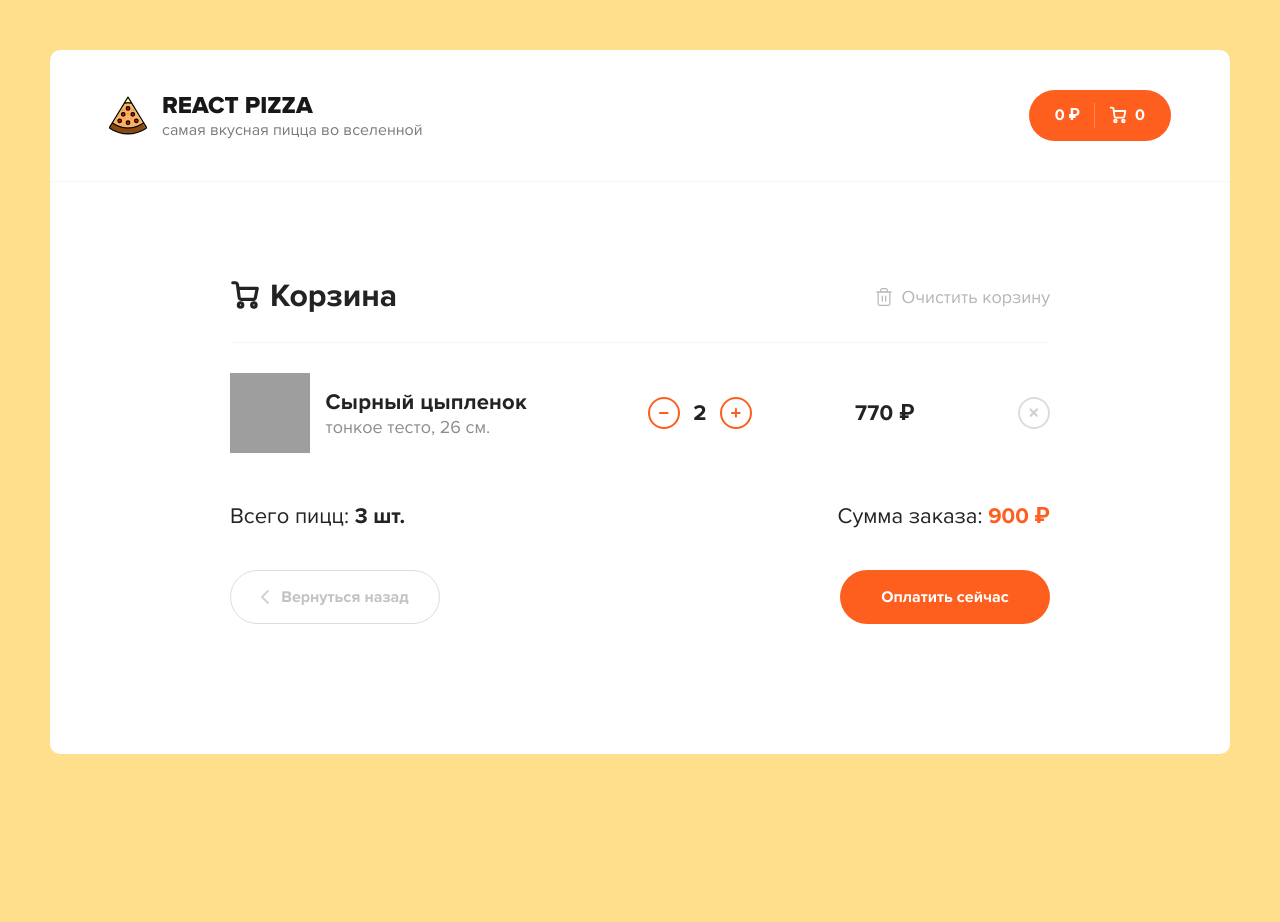
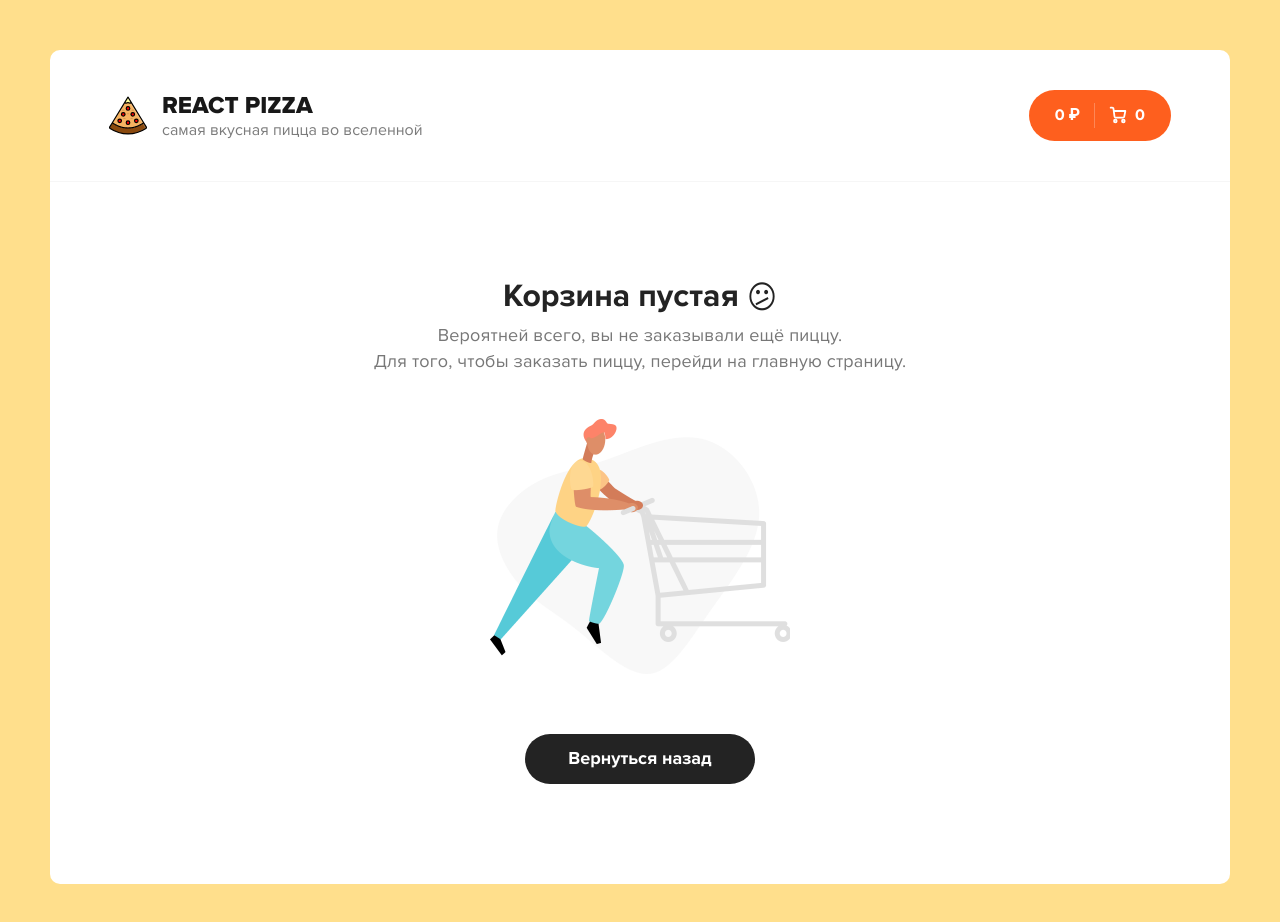
Before and after one commit to Retskey2/react-pizza, a React (Create React App) app: page /cart in a window 1280 px wide. Shown: the top 922 px of the page. Before the commit the page ends 804 px from the top, so only its background shows below. Built offline with nearby package versions, Linux system fonts and the light colour scheme; grey boxes are pictures that could not be loaded.

Commit message:
React pizza#10 -Финальная часть всего! -Реакт-пицца готова.
-Добавлена основа для бекенжа и увелечение с уменьшением пицц в корзине

```diff
--- a/package.json
+++ b/package.json
@@ -34,6 +34,7 @@
       "react-app/jest"
     ]
   },
+  "proxy": "http://localhost:3001",
   "browserslist": {
     "production": [
       ">0.2%",
--- a/src/components/Button.jsx
+++ b/src/components/Button.jsx
@@ -1,10 +1,10 @@
 import React from "react";
 import classNames from "classnames";
 
-function Button({children, outline, className,onClickAddPizza}) {
+function Button({onClick,children, outline, className}) {
     return (
         <button
-            onClick={onClickAddPizza}
+            onClick={onClick}
             className={classNames('button', className,
             {'button--outline': outline,}
         )}>
--- a/src/components/Categories.jsx
+++ b/src/components/Categories.jsx
@@ -1,4 +1,4 @@
-import React, {useState} from "react";
+import React from "react";
 import PropTypes from "prop-types";
 
 const Categories = React.memo(function Categories ({activeCategory, items, onClickCategory}) {
--- a/src/components/index.js
+++ b/src/components/index.js
@@ -4,3 +4,4 @@ export {default as Categories} from '../components/Categories';
 export {default as SortPopup} from '../components/SortPopup';
 export {default as PizzaBlock} from './PizzaBlock';
 export {default as LoadingPizzaBlock} from './PizzaBlock/LoadingPizzaBlock'
+export {default as CartItem} from  './CartItem'
--- a/src/pages/Cart.jsx
+++ b/src/pages/Cart.jsx
@@ -1,8 +1,44 @@
+import {useDispatch, useSelector} from "react-redux";
+
+import {Button, CartItem} from "../components";
+import {addItem, clearCart, removeCartItem, subtractItem} from "../redux/actions/cart";
+import CartEmptyImage from '../assets/empty-cart.png';
+import {Link} from "react-router-dom";
+
 function Cart() {
+    const dispatch = useDispatch()
+    const {totalPrice, totalCount, items} = useSelector(({cart}) => cart);
+    const addedPizzas = Object.keys(items).map(key => {
+        return items[key].items[0];
+    });
+
+    const onClearCart = () => {
+        if (window.confirm('Вы действительно хотите очистить корзину?')) {
+            dispatch(clearCart());
+        }
+    }
+
+    const onRemoveCartItem = (id) => {
+        dispatch(removeCartItem(id));
+    }
+
+    const  onAddItem = (id) => {
+        dispatch(addItem(id))
+    }
+
+    const  onSubtractItem = (id) => {
+        dispatch(subtractItem(id))
+    }
+
+    const OnClickOrder = () => {
+        console.log('ВАШ ЗАКАЗ ', items)
+    }
+
     return (
         <div className="content">
             <div className="container container--cart">
-                <div className="cart">
+                {
+                    totalCount ? <div className="cart">
                             <div className="cart__top">
                                 <h2 className="content__title">
                                     <svg width="18" height="18" viewBox="0 0 18 18" fill="none"
@@ -22,101 +58,76 @@ function Cart() {
                                 <div className="cart__clear">
                                     <svg width="20" height="20" viewBox="0 0 20 20" fill="none"
                                          xmlns="http://www.w3.org/2000/svg">
-                                <path d="M2.5 5H4.16667H17.5" stroke="#B6B6B6" strokeWidth="1.2" strokeLinecap="round"
+                                        <path d="M2.5 5H4.16667H17.5" stroke="#B6B6B6" strokeWidth="1.2"
+                                              strokeLinecap="round"
                                               strokeLinejoin="round"/>
                                         <path
                                             d="M6.66663 5.00001V3.33334C6.66663 2.89131 6.84222 2.46739 7.15478 2.15483C7.46734 1.84227 7.89127 1.66667 8.33329 1.66667H11.6666C12.1087 1.66667 12.5326 1.84227 12.8451 2.15483C13.1577 2.46739 13.3333 2.89131 13.3333 3.33334V5.00001M15.8333 5.00001V16.6667C15.8333 17.1087 15.6577 17.5326 15.3451 17.8452C15.0326 18.1577 14.6087 18.3333 14.1666 18.3333H5.83329C5.39127 18.3333 4.96734 18.1577 4.65478 17.8452C4.34222 17.5326 4.16663 17.1087 4.16663 16.6667V5.00001H15.8333Z"
-                                    stroke="#B6B6B6" strokeWidth="1.2" strokeLinecap="round" strokeLinejoin="round"/>
+                                            stroke="#B6B6B6" strokeWidth="1.2" strokeLinecap="round"
+                                            strokeLinejoin="round"/>
                                         <path d="M8.33337 9.16667V14.1667" stroke="#B6B6B6" strokeWidth="1.2"
                                               strokeLinecap="round" strokeLinejoin="round"/>
                                         <path d="M11.6666 9.16667V14.1667" stroke="#B6B6B6" strokeWidth="1.2"
                                               strokeLinecap="round" strokeLinejoin="round"/>
                                     </svg>
-                            <span>Очистить корзину</span>
+                                    <span onClick={onClearCart}>Очистить корзину</span>
                                 </div>
                             </div>
                             <div className="content__items">
-                        <div className="cart__item">
-                            <div className="cart__item-img">
-                                <img
-                                    className="pizza-block__image"
-                                    src="https://dodopizza-a.akamaihd.net/static/Img/Products/Pizza/ru-RU/b750f576-4a83-48e6-a283-5a8efb68c35d.jpg"
-                                    alt="Pizza"
-                                />
-                            </div>
-                            <div className="cart__item-info">
-                                <h3>Сырный цыпленок</h3>
-                                <p>тонкое тесто, 26 см.</p>
-                            </div>
-                            <div className="cart__item-count">
-                                <div className="button button--outline button--circle cart__item-count-minus">
-                                    <svg width="10" height="10" viewBox="0 0 10 10" fill="none"
-                                         xmlns="http://www.w3.org/2000/svg">
-                                        <path
-                                            d="M5.92001 3.84V5.76V8.64C5.92001 9.17016 5.49017 9.6 4.96001 9.6C4.42985 9.6 4.00001 9.17016 4.00001 8.64L4 5.76L4.00001 3.84V0.96C4.00001 0.42984 4.42985 0 4.96001 0C5.49017 0 5.92001 0.42984 5.92001 0.96V3.84Z"
-                                            fill="#EB5A1E"/>
-                                        <path
-                                            d="M5.75998 5.92001L3.83998 5.92001L0.959977 5.92001C0.429817 5.92001 -2.29533e-05 5.49017 -2.29301e-05 4.96001C-2.2907e-05 4.42985 0.429817 4.00001 0.959977 4.00001L3.83998 4L5.75998 4.00001L8.63998 4.00001C9.17014 4.00001 9.59998 4.42985 9.59998 4.96001C9.59998 5.49017 9.17014 5.92001 8.63998 5.92001L5.75998 5.92001Z"
-                                            fill="#EB5A1E"/>
-                                    </svg>
-                                </div>
-                                <b>2</b>
-                                <div className="button button--outline button--circle cart__item-count-plus">
-                                    <svg width="10" height="10" viewBox="0 0 10 10" fill="none"
-                                         xmlns="http://www.w3.org/2000/svg">
-                                        <path
-                                            d="M5.92001 3.84V5.76V8.64C5.92001 9.17016 5.49017 9.6 4.96001 9.6C4.42985 9.6 4.00001 9.17016 4.00001 8.64L4 5.76L4.00001 3.84V0.96C4.00001 0.42984 4.42985 0 4.96001 0C5.49017 0 5.92001 0.42984 5.92001 0.96V3.84Z"
-                                            fill="#EB5A1E"/>
-                                        <path
-                                            d="M5.75998 5.92001L3.83998 5.92001L0.959977 5.92001C0.429817 5.92001 -2.29533e-05 5.49017 -2.29301e-05 4.96001C-2.2907e-05 4.42985 0.429817 4.00001 0.959977 4.00001L3.83998 4L5.75998 4.00001L8.63998 4.00001C9.17014 4.00001 9.59998 4.42985 9.59998 4.96001C9.59998 5.49017 9.17014 5.92001 8.63998 5.92001L5.75998 5.92001Z"
-                                            fill="#EB5A1E"/>
-                                    </svg>
-
-                                </div>
-                            </div>
-                            <div className="cart__item-price">
-                                <b>770 ₽</b>
-                            </div>
-                            <div className="cart__item-remove">
-                                <div className="button button--outline button--circle">
-                                    <svg width="10" height="10" viewBox="0 0 10 10" fill="none"
-                                         xmlns="http://www.w3.org/2000/svg">
-                                        <path
-                                            d="M5.92001 3.84V5.76V8.64C5.92001 9.17016 5.49017 9.6 4.96001 9.6C4.42985 9.6 4.00001 9.17016 4.00001 8.64L4 5.76L4.00001 3.84V0.96C4.00001 0.42984 4.42985 0 4.96001 0C5.49017 0 5.92001 0.42984 5.92001 0.96V3.84Z"
-                                            fill="#EB5A1E"/>
-                                        <path
-                                            d="M5.75998 5.92001L3.83998 5.92001L0.959977 5.92001C0.429817 5.92001 -2.29533e-05 5.49017 -2.29301e-05 4.96001C-2.2907e-05 4.42985 0.429817 4.00001 0.959977 4.00001L3.83998 4L5.75998 4.00001L8.63998 4.00001C9.17014 4.00001 9.59998 4.42985 9.59998 4.96001C9.59998 5.49017 9.17014 5.92001 8.63998 5.92001L5.75998 5.92001Z"
-                                            fill="#EB5A1E"/>
-                                    </svg>
-
-                                </div>
-                            </div>
-                        </div>
-
+                                {
+                                    addedPizzas.map((obj) =>
+                                        <CartItem
+                                            key = {obj.id}
+                                            id = {obj.id}
+                                            imageURL = {obj.imageUrl}
+                                            name={obj.name}
+                                            type={obj.type}
+                                            size={obj.size}
+                                            totalPrice={items[obj.id].totalPrice}
+                                            totalCount={items[obj.id].items.length}
+                                            onRemove = {onRemoveCartItem}
+                                            onAdd = {onAddItem}
+                                            onSubtract = {onSubtractItem}
+                                        />)
+                                }
                             </div>
                             <div className="cart__bottom">
                                 <div className="cart__bottom-details">
-                            <span> Всего пицц: <b>3 шт.</b> </span>
-                            <span> Сумма заказа: <b>900 ₽</b> </span>
+                                    <span> Всего пицц: <b>{totalCount} шт.</b> </span>
+                                    <span> Сумма заказа: <b>{totalPrice} ₽</b> </span>
                                 </div>
                                 <div className="cart__bottom-buttons">
-                            <a href="/" className="button button--outline button--add go-back-btn">
+                                    <Link to="/" className="button button--outline button--add go-back-btn">
                                         <svg width="8" height="14" viewBox="0 0 8 14" fill="none"
                                              xmlns="http://www.w3.org/2000/svg">
                                             <path d="M7 13L1 6.93015L6.86175 1" stroke="#D3D3D3" strokeWidth="1.5"
                                                   strokeLinecap="round" strokeLinejoin="round"/>
                                         </svg>
-
                                         <span>Вернуться назад</span>
-                            </a>
-                            <div className="button pay-btn">
+                                    </Link>
+                                    <Button onClick={OnClickOrder} className="button pay-btn">
                                         <span>Оплатить сейчас</span>
+                                    </Button>
                                 </div>
                             </div>
+                        </div> :
+                        <div className="cart cart--empty">
+                            <h2>
+                                Корзина пустая <i>😕</i>
+                            </h2>
+                            <p>
+                                Вероятней всего, вы не заказывали ещё пиццу.<br/>
+                                Для того, чтобы заказать пиццу, перейди на главную страницу.
+                            </p>
+                            <img src={CartEmptyImage} alt="Empty cart"/>
+                            <Link to="/" className="button button--black">
+                                <span>Вернуться назад</span>
+                            </Link>
+                        </div>
+                }
             </div>
         </div>
-            </div>
-        </div>
+
     );
 }
 
--- a/src/pages/Home.jsx
+++ b/src/pages/Home.jsx
@@ -23,14 +23,17 @@ function Home() {
 
     useEffect(() => {
         dispatch(fetchPizzas(category, sortBy))
+        /* eslint-disable-next-line */
     }, [category, sortBy]);
 
     const onClickCategory = useCallback((index) => {
         dispatch(setCategory(index));
+        /* eslint-disable-next-line */
     }, []);
 
     const onClickSortBy = useCallback((type) => {
         dispatch(setSortBy(type));
+        /* eslint-disable-next-line */
     }, []);
 
     const handleAddPizzaToCart = (obj) => {
@@ -57,7 +60,7 @@ function Home() {
                             <PizzaBlock
                                 onClickAddPizza={handleAddPizzaToCart}
                                 key={obj.id}
-                                cartCount={cartItems[obj.id] && cartItems[obj.id].length}
+                                cartCount={cartItems[obj.id] && cartItems[obj.id].items.length}
                                 {...obj}
                             />
                         ))
--- a/src/redux/actions/pizza.js
+++ b/src/redux/actions/pizza.js
@@ -9,7 +9,7 @@ export const fetchPizzas = (category, sortBy) => (dispatch) => {
     dispatch(setLoaded(false))
 
     axios
-        .get(`http://localhost:3001/pizzas?${
+        .get(`/pizzas?${
             category !== null ? `category=${category}` : ''
         }&_sort=${sortBy.type}&_order=${sortBy.order}`)
         .then(({data}) => {
--- a/src/scss/app.scss
+++ b/src/scss/app.scss
@@ -243,7 +243,6 @@ body {
 
         span {
           color: darken($color: $gray-line, $amount: 20);
-          font-weight: 500;
           font-weight: 600;
         }
 
@@ -291,7 +290,8 @@ body {
       color: #777777;
     }
 
-    icon {
+    i {
+      font-style: normal;
       position: relative;
       top: 2px;
     }
```
Also changed, not shown: src/components/CartItem.jsx (+87 -0 lines), src/components/PizzaBlock/index.jsx (+3 -4 lines), src/redux/actions/cart.js (+20 -1 lines), src/redux/reducers/cart.js (+99 -10 lines). Lines whose indentation alone changed are shown as unchanged.
